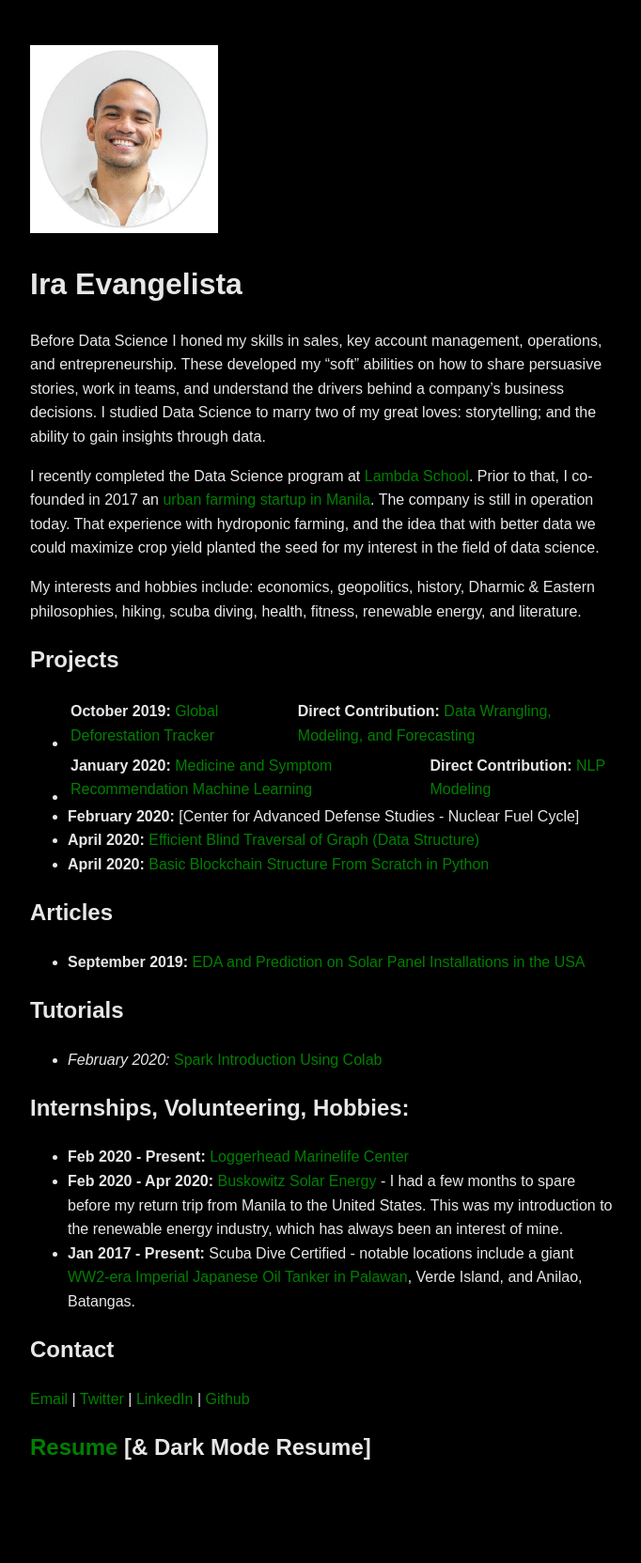
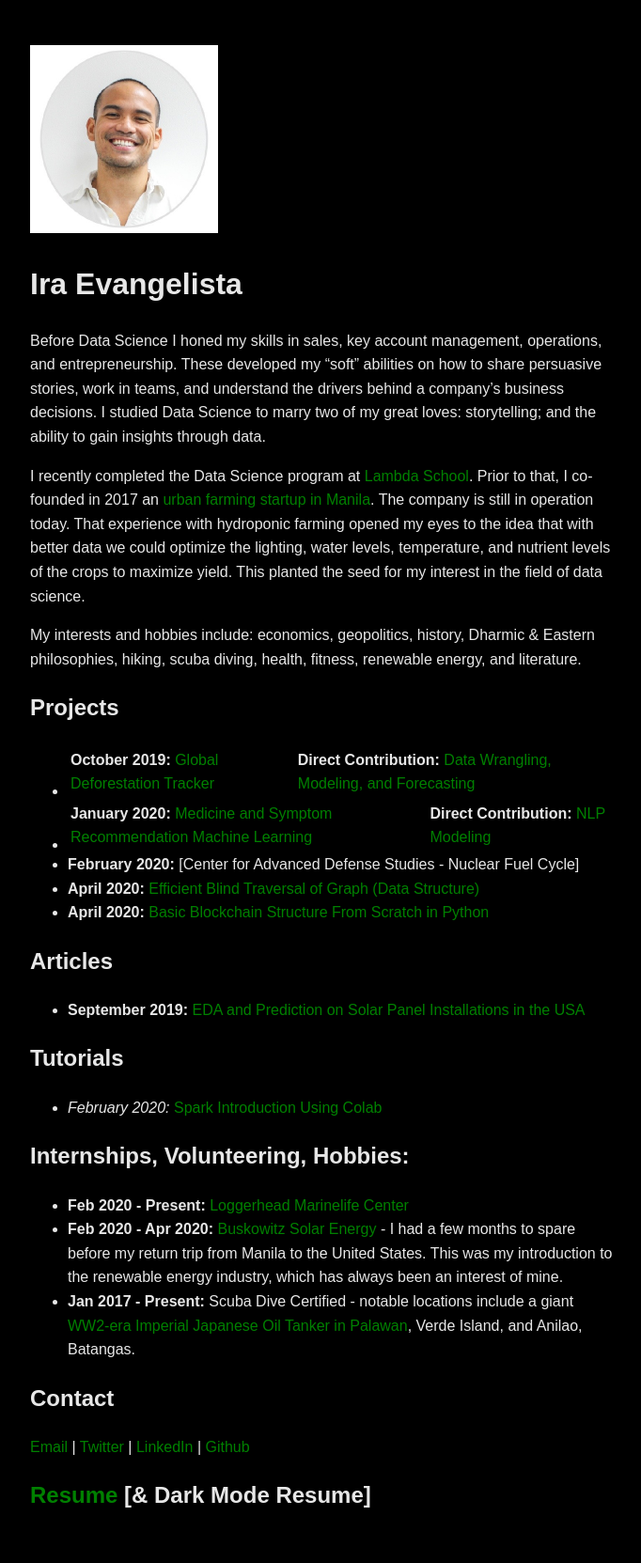
Before and after one commit to pragmatizt/ira_evangelista.github.io, a Jekyll site: the page built from index.md, in a window 1280 px wide. Shown: the whole page at 94% size, without its empty margins (296-978 px from the left). Built offline with Jekyll 4.4.1, drawn with Linux system fonts in a browser that asks for light colours; our own code applies the rules of GitHub Pages for plain Markdown files; before the commit the page ends 1612 px from its top, so only the background shows below that.

Commit message:
Update index.md

```diff
--- a/index.md
+++ b/index.md
@@ -4,7 +4,7 @@
 
 Before Data Science I honed my skills in sales, key account management, operations, and entrepreneurship. These developed my “soft” abilities on how to share persuasive stories, work in teams, and understand the drivers behind a company’s business decisions. I studied Data Science to marry two of my great loves: storytelling; and the ability to gain insights through data.
 
-I recently completed the Data Science program at [Lambda School](https://lambdaschool.com/). Prior to that, I co-founded in 2017 an [urban farming startup in Manila](https://www.eaturbangreens.com).  The company is still in operation today.  That experience with hydroponic farming, and the idea that with better data we could maximize crop yield planted the seed for my interest in the field of data science.
+I recently completed the Data Science program at [Lambda School](https://lambdaschool.com/). Prior to that, I co-founded in 2017 an [urban farming startup in Manila](https://www.eaturbangreens.com).  The company is still in operation today.  That experience with hydroponic farming opened my eyes to the idea that with better data we could optimize the lighting, water levels, temperature, and nutrient levels of the crops to maximize yield.  This planted the seed for my interest in the field of data science.
 
 My interests and hobbies include: economics, geopolitics, history, Dharmic & Eastern philosophies, hiking, scuba diving, health, fitness, renewable energy, and literature.
 
```
